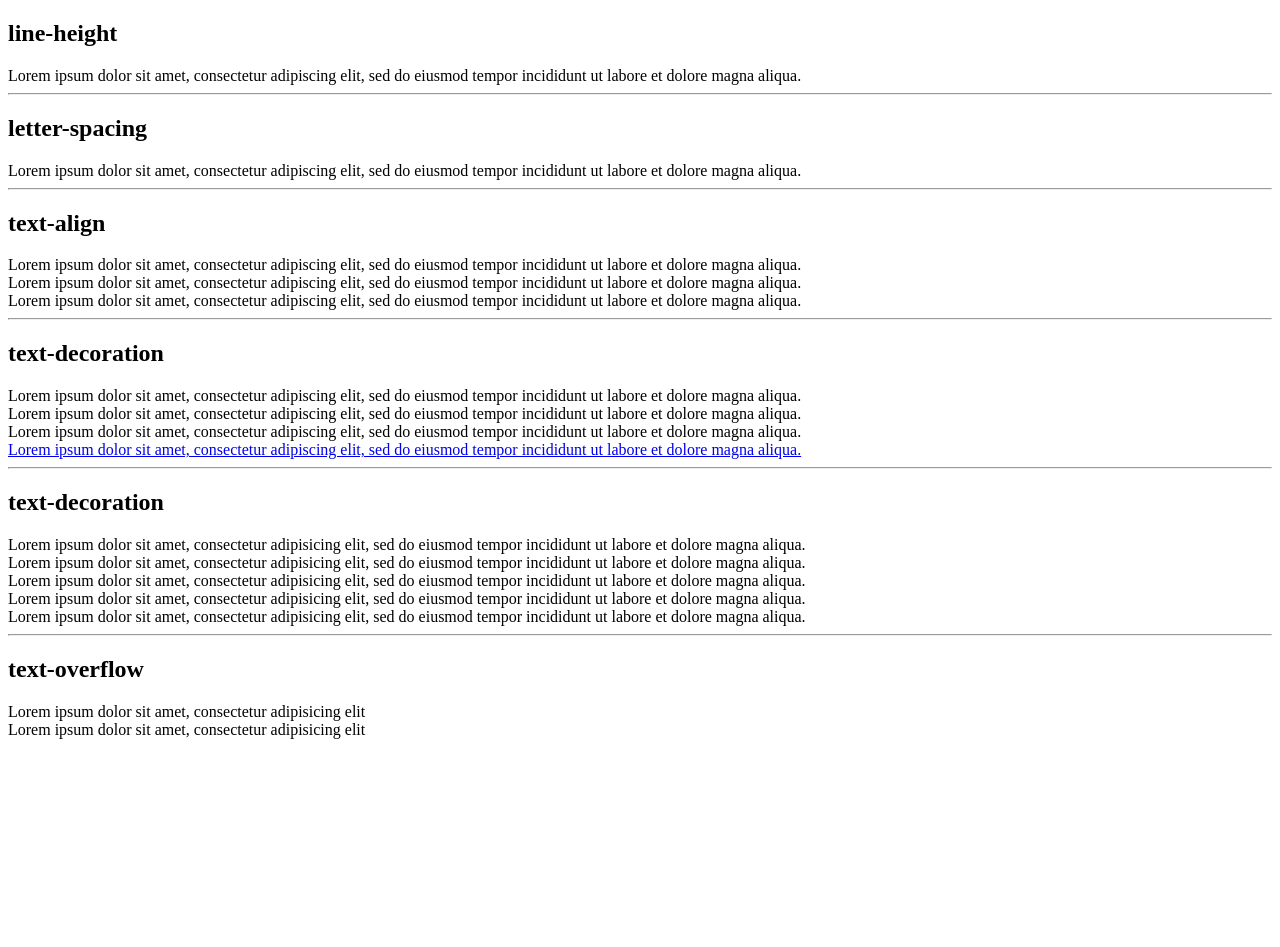
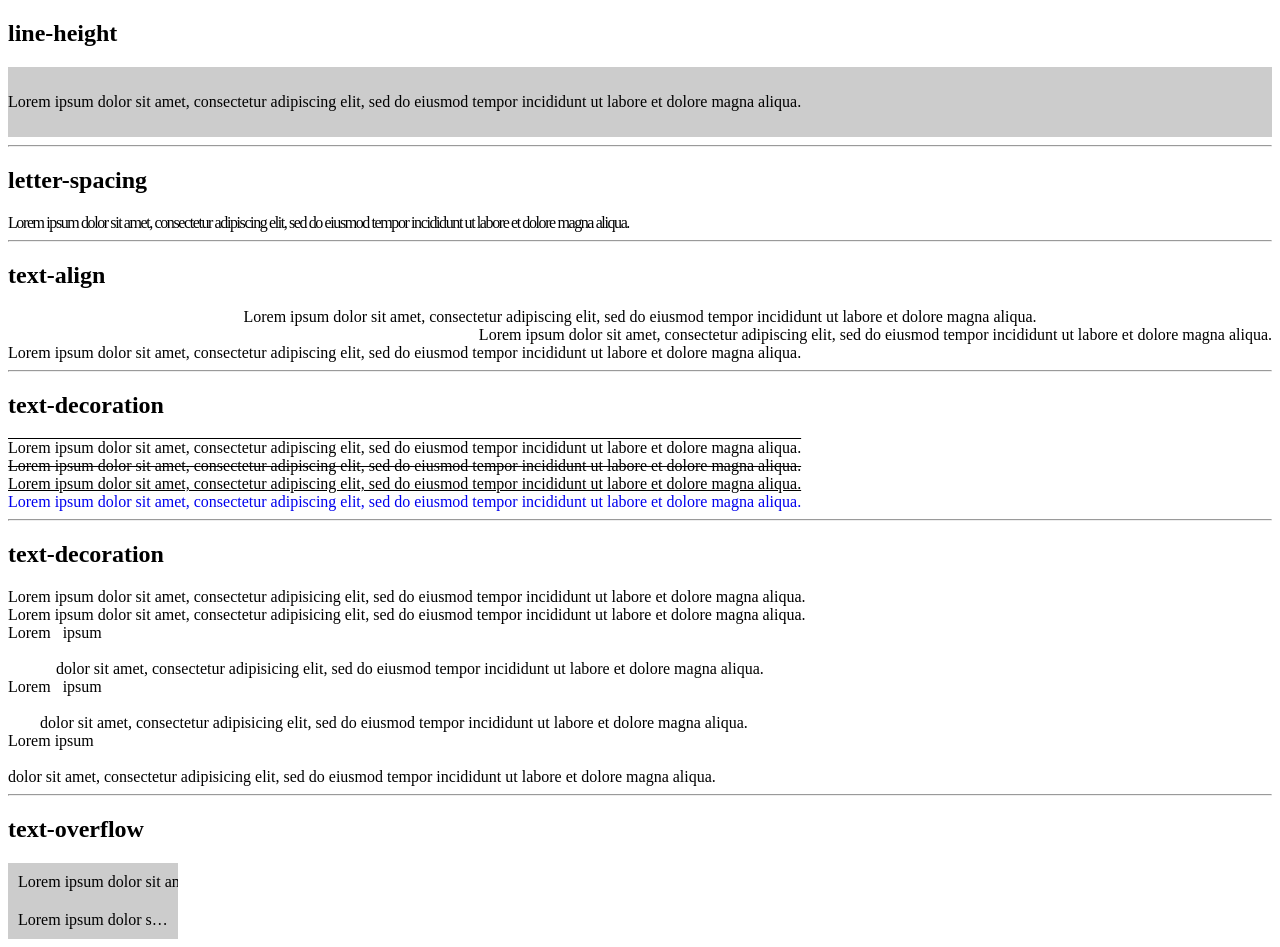
Before and after one commit to workmakerdaily/web-20240709-, a plain HTML site: page CSS/7.CSS3_Font_Text/css3_text.html in a window 1280 px wide. Before the commit the page ends 800 px from the top, so only its background shows below. Drawn offline with Linux system fonts and the light colour scheme.

Commit message:
24.08.01 12:50

```diff
--- a/CSS/7.CSS3_Font_Text/css3_text.html
+++ b/CSS/7.CSS3_Font_Text/css3_text.html
@@ -8,52 +8,109 @@
     <style>
 
         /*
-            line-height 속성 :
-                -
+            line-height 속성 : 텍스트 높이 지정
+                - 컨텐츠의 높이와 텍스트의 높이를 동일하게 하여 텍스트의 수직 중앙 정렬에 사용되기도 함
         */
-
+        .line-height {
+            height: 70px;
+            background-color: rgba(0, 0, 0, 0.2);
+            line-height: 70px;
+        }
 
 
         /*
-            letter-spacing 속성 :
+            letter-spacing 속성 : 문자 사이의 간격 지정
         */
-
+        .letter-spacing {
+            letter-spacing: -1.4px;
+        }
 
 
         /*
-            text-align 속성 :
+            text-align 속성 : 텍스트 및 컨텐츠에 대한 수평 정렬
         */
-
-
+        .text-align-center {
+            text-align: center;
+        }
+        .text-align-right {
+            text-align: right;
+        }
+        .text-align-left {
+            text-align: left;
+        }
 
         /*
-            text-decoration 속성 :
+            text-decoration 속성 : 텍스트에 underline, overline, line-through 등을 추가할 수 있도록 함
         */
+        .text-decoration-overline {
+            text-decoration: overline;
+        }
 
+        .text-decoration-line-through {
+            text-decoration: line-through;
+        }
 
+        .text-decoration-underline {
+            text-decoration: underline;
+        }
+
+        .text-decoration-none {
+            text-decoration: none;
+        }
 
         /*
             white-space 속성 :
-                -
-                -
+                - white space는 띄워쓰기, 들여쓰기, 줄바꿈을 의미
+                - white-space 속성은 white space 제어를 위한 속성
+
                 - value : line break / space, tab / wrapping (자동 줄바꿈)
-                - normal :  /  /
-                - nowrap :  /  /
-                - pre :  /  /
-                - nowrap :  /  /
-                - nowrap :  /  /
+                - normal : 무시 / 1번만 적용 / O
+                - nowrap : 무시 / 1번만 적용 / X
+                - pre : 적용 / 그대로 적용 / X
+                - pre-wrap : 적용 / 그대로 적용 / O
+                - pre-line : 적용 / 1번만 적용 / O
         */
+        .white-space-normal {
+            white-space: normal;
+        }
 
+        .white-space-nowrap {
+            white-space: nowrap;
+        }
 
+        .white-space-pre {
+            white-space: pre;
+        }
+
+        .white-space-pre-wrap {
+            white-space: pre-wrap;
+        }
+
+        .white-space-pre-line {
+            white-space: pre-line;
+        }
 
         /*
-            text-overflow 속성 :
-                -
-                -
-                -
+            text-overflow 속성 : 부모 요소의 영역을 벗어난 텍스트에 대해 줄바꿈 처리에 대한 내용
+                - 부모 요소의 width 속성이 반드시 지정되어 있어야함
+                - 자동 줄바꿈이 되지 않도록 white-space 를 지정해야함
+                - overflow 속성이 visible이 아닌 값으로 지정되어야함
         */
+        .text-box {
+            width: 150px;
+            padding: 10px;
+            background-color: rgba(0, 0, 0, 0.2);
+            white-space: nowrap;
+            overflow: hidden;
+        }
 
+        .text-overflow-clip {
+            text-overflow: clip;
+        }
 
+        .text-overflow-ellipsis {
+            text-overflow: ellipsis;
+        }
 
     </style>
 
```
Also changed, not shown: CSS/7.CSS3_Font_Text/css3_font.html (+20 -10 lines).
